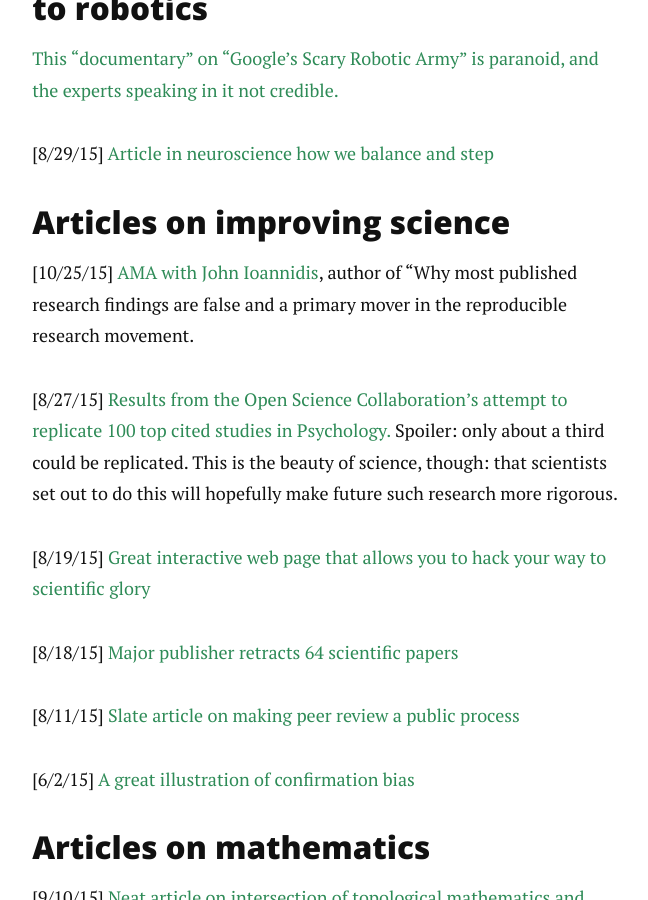
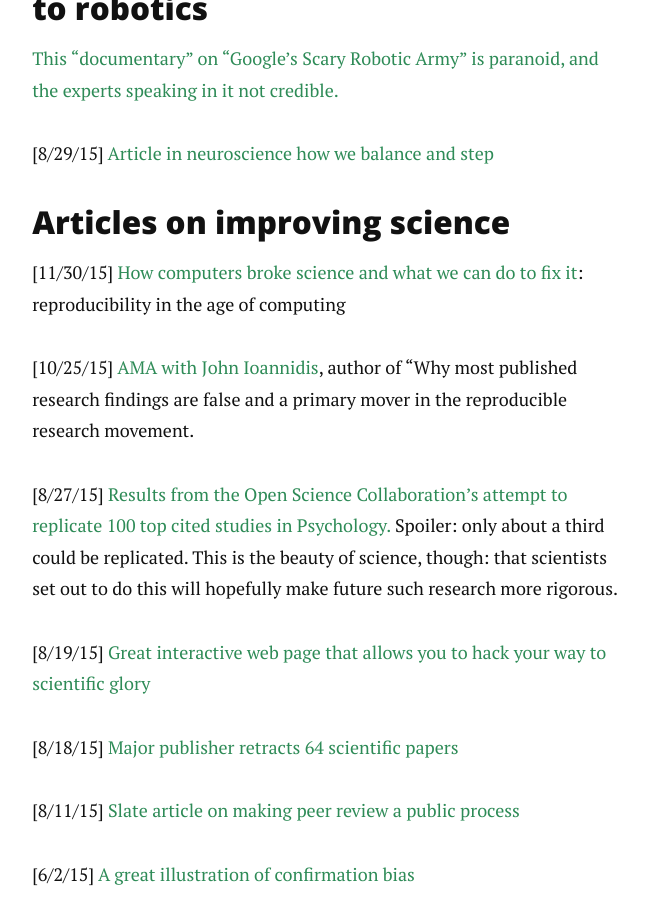
Before and after one commit to PositronicsLab/positronicslab.github.io, a Jekyll site: the page built from _posts/2015-09-10-better-science.markdown, in a window 1280 px wide and 900 px high, scrolled down 825 px. Shown: the whole window, without its empty margins (310-958 px from the left). Built offline with Jekyll 4.4.1, drawn with Linux system fonts in a browser that asks for light colours; nearby versions of some CDN libraries; Markdown is read by kramdown in place of the engine named in the settings.

```diff
--- a/_layouts/default.html
+++ b/_layouts/default.html
@@ -5,6 +5,9 @@
 <!--[if gt IE 8]><!--> <html class="no-js"> <!--<![endif]-->
 
 {% include head.html %}
+
+<script type="text/javascript" src="http://cdn.mathjax.org/mathjax/latest/MathJax.js?config=TeX-AMS-MML_HTMLorMML">
+</script>
 
 <body>
 
--- a/_posts/2015-09-10-better-science.markdown
+++ b/_posts/2015-09-10-better-science.markdown
@@ -14,6 +14,8 @@ not credible.</a>
 [8/29/15] <a href="http://blogs.scientificamerican.com/talking-back/how-does-a-gymnast-or-even-a-fitness-walker-keep-from-falling/">Article in neuroscience how we balance and step</a>
 
 ### Articles on improving science
+
+[11/30/15] <a href="https://theconversation.com/how-computers-broke-science-and-what-we-can-do-to-fix-it-49938">How computers broke science and what we can do to fix it</a>: reproducibility in the age of computing
 
 [10/25/15] <a href="https://www.reddit.com/r/science/comments/3pmfis/plos_science_wednesday_hi_reddit_were_dr_john/">AMA with John Ioannidis</a>, author of "Why most published research findings are false and a primary mover in the reproducible research movement.
 
```
Also changed, not shown: people.md (+1 -1 lines).
